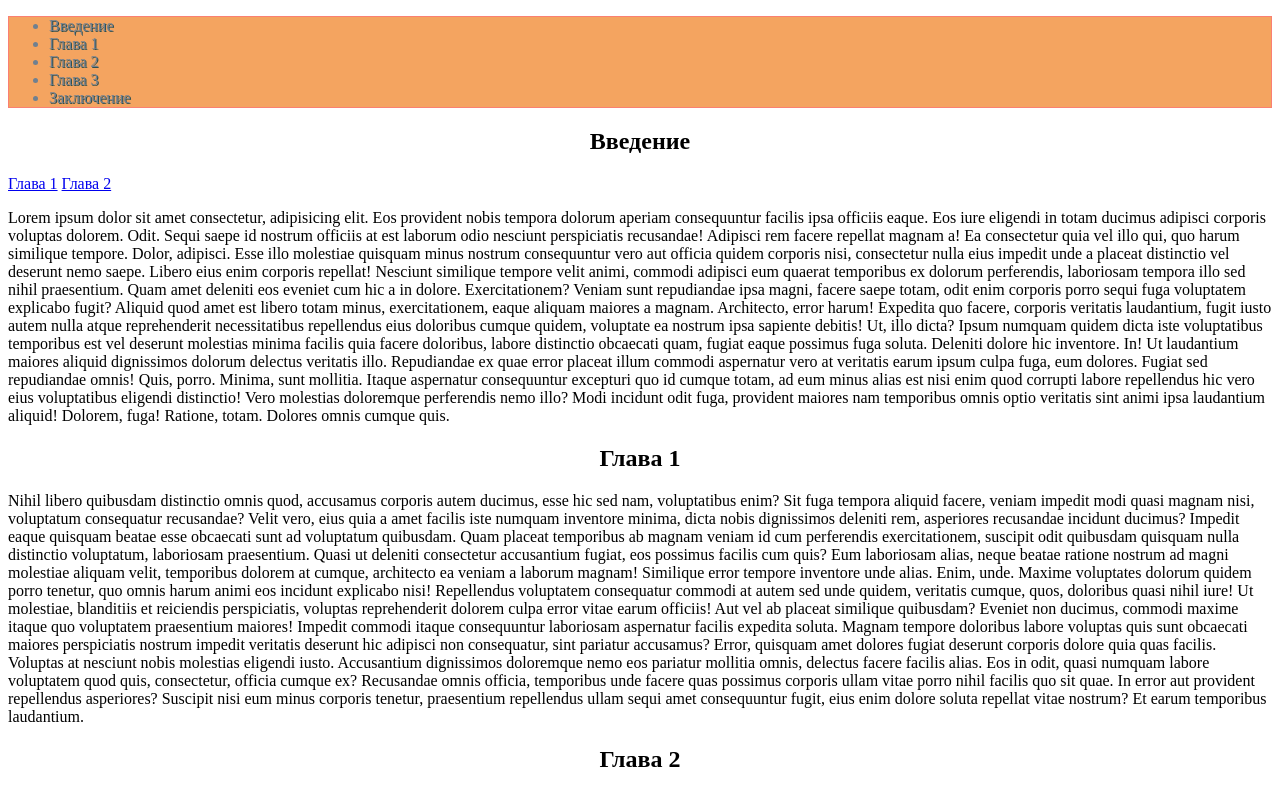
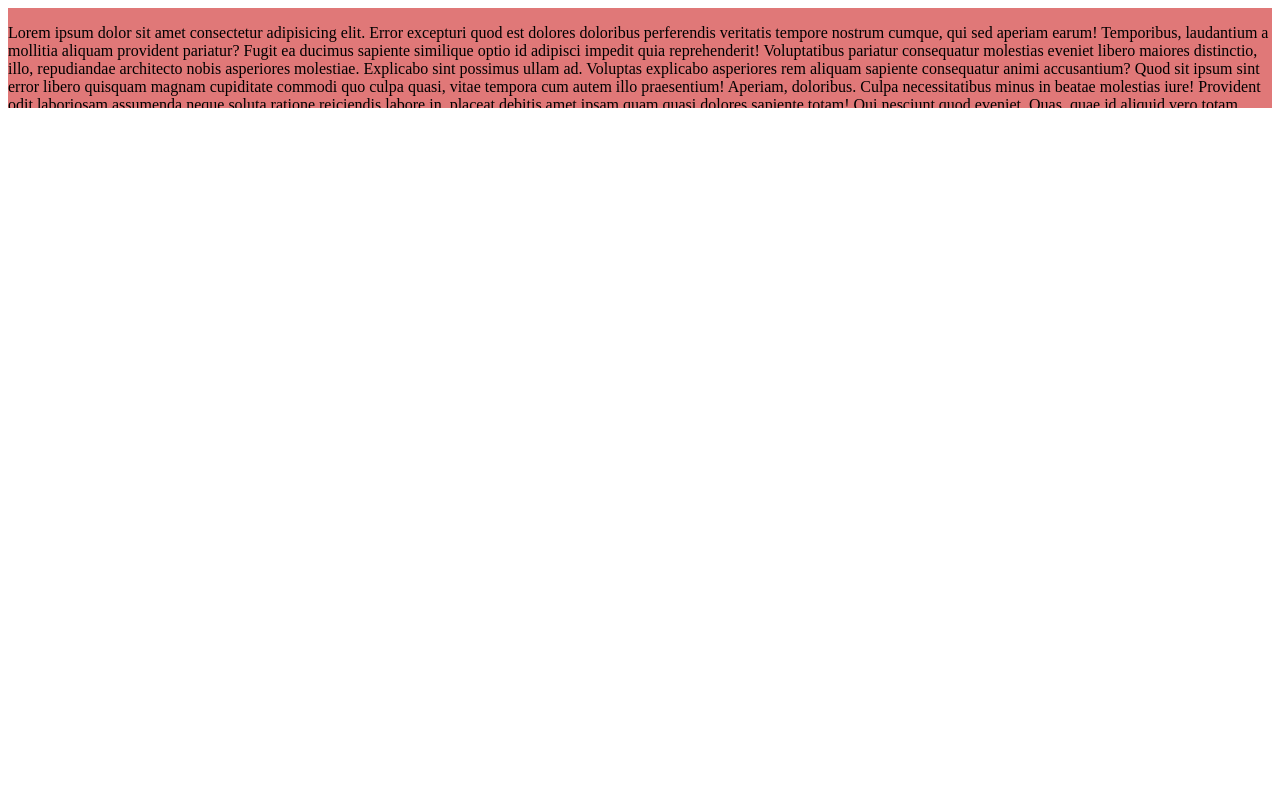
Before and after one commit to asheSibir/html-css.course, a website: page pro-one/app/index.html in a window 1280 px wide. Shown: the top 789 px of the page. Drawn offline with Linux system fonts and the light colour scheme.

Commit message:
Theory about width

```diff
--- a/pro-one/app/css/style.css
+++ b/pro-one/app/css/style.css
@@ -28,3 +28,9 @@ li a {
 .bold-text {
     font-weight: bold;
 }
+
+.width-test {
+    background-color: rgb(224, 120, 120);
+    height: 100px;
+    overflow: auto;
+}
--- a/pro-one/app/index.html
+++ b/pro-one/app/index.html
@@ -8,7 +8,21 @@
     <title>Document</title>
 </head>
 <body>
-    <ul>
+    <div class="width-test">
+        <p>
+            <span>Lorem ipsum dolor sit amet consectetur adipisicing elit. Error excepturi quod est dolores doloribus perferendis veritatis tempore nostrum cumque, qui sed aperiam earum! Temporibus, laudantium a mollitia aliquam provident pariatur?</span>
+            <span>Fugit ea ducimus sapiente similique optio id adipisci impedit quia reprehenderit! Voluptatibus pariatur consequatur molestias eveniet libero maiores distinctio, illo, repudiandae architecto nobis asperiores molestiae. Explicabo sint possimus ullam ad.</span>
+            <span>Voluptas explicabo asperiores rem aliquam sapiente consequatur animi accusantium? Quod sit ipsum sint error libero quisquam magnam cupiditate commodi quo culpa quasi, vitae tempora cum autem illo praesentium! Aperiam, doloribus.</span>
+            <span>Culpa necessitatibus minus in beatae molestias iure! Provident odit laboriosam assumenda neque soluta ratione reiciendis labore in, placeat debitis amet ipsam quam quasi dolores sapiente totam! Qui nesciunt quod eveniet.</span>
+            <span>Quas, quae id aliquid vero totam dicta consequuntur accusantium dolore neque nesciunt commodi voluptates saepe qui laborum quis sapiente sint harum quo corporis. Optio, quidem possimus! Vitae libero vero sed!</span>
+            <span>Labore, ea iusto quas itaque deserunt magnam accusamus sed cupiditate asperiores et corrupti quia nesciunt eum adipisci aut facere laboriosam ex! Culpa temporibus laudantium totam amet illo maiores rem vero.</span>
+            <span>Dolorum autem accusantium facilis? Similique repudiandae, esse vero, nostrum inventore temporibus, accusamus voluptates sunt impedit adipisci eos corporis accusantium doloribus ad. Autem recusandae animi dolore dolorem reiciendis, facilis placeat voluptas.</span>
+            <span>Consectetur odio ipsum placeat a ex voluptates reiciendis eveniet incidunt, eum sit unde quos cupiditate at, ducimus accusantium alias! Dignissimos tenetur soluta neque fugiat eos mollitia voluptate nobis nemo sed?</span>
+            <span>Dolorem ab earum quod praesentium et. Maxime magni repudiandae consequuntur odio natus corrupti provident sunt totam laborum, dolorum enim odit fugit beatae dolores eius adipisci blanditiis, in aliquam? Consequuntur, asperiores.</span>
+            <span>Doloremque voluptate soluta dicta iure veritatis perferendis possimus voluptates dolorem, illo aspernatur dolore ex non error, recusandae excepturi? Perspiciatis perferendis cupiditate, nostrum nulla officia repellat voluptates itaque tempora aliquam praesentium.</span>
+        </p>
+    </div>
+    <!-- <ul>
         <li><a href="#part-1">Введение</a></li>
         <li><a href="#part-2">Глава 1</a></li>
         <li><a href="#part-3">Глава 2</a></li>
@@ -93,7 +107,7 @@
             <span class="italic">Dicta placeat ratione</span><span> illum sed ad accusamus vero voluptatibus, quo mollitia temporibus exercitationem explicabo assumenda. Laborum tempore animi vel, voluptatum perferendis ducimus sunt natus voluptatibus mollitia, <span class="bold-text">quasi quibusdam similique tenetur?</span></span>
         </p>
 
-    </div>
+    </div> -->
 
     <script src="../dist/main.js"></script>
 </body>
```
